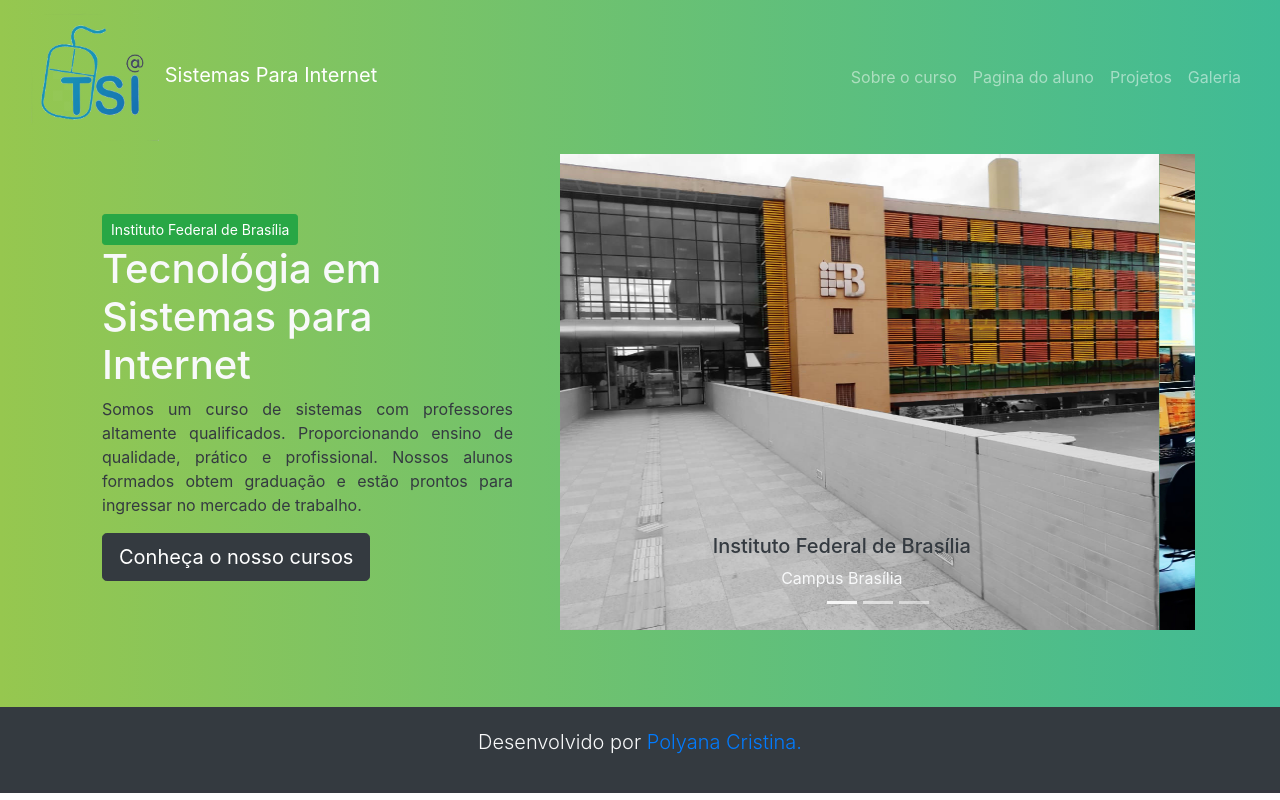
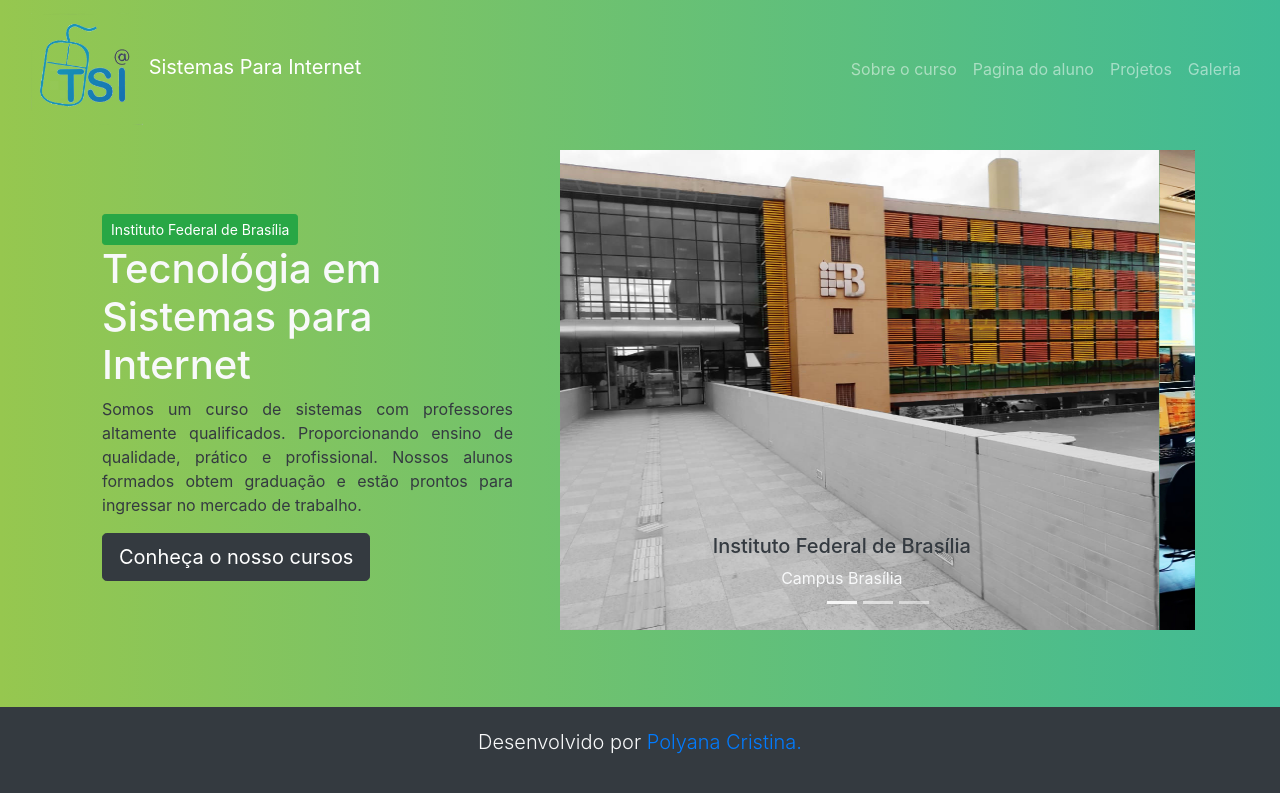
Before and after one commit to PolyanaC/projeto-multim-dia, a plain HTML site: page index.html in a window 1280 px wide. Drawn offline with Linux system fonts and the light colour scheme.

Commit message:
ajuste da imagem

```diff
--- a/public/css/main.css
+++ b/public/css/main.css
@@ -9,8 +9,8 @@
 }
 
 #logoImg{
-    width: 8rem;
-    height: 8rem;
+    width: 7rem;
+    height: 7rem;
 }
 
 footer{
```
